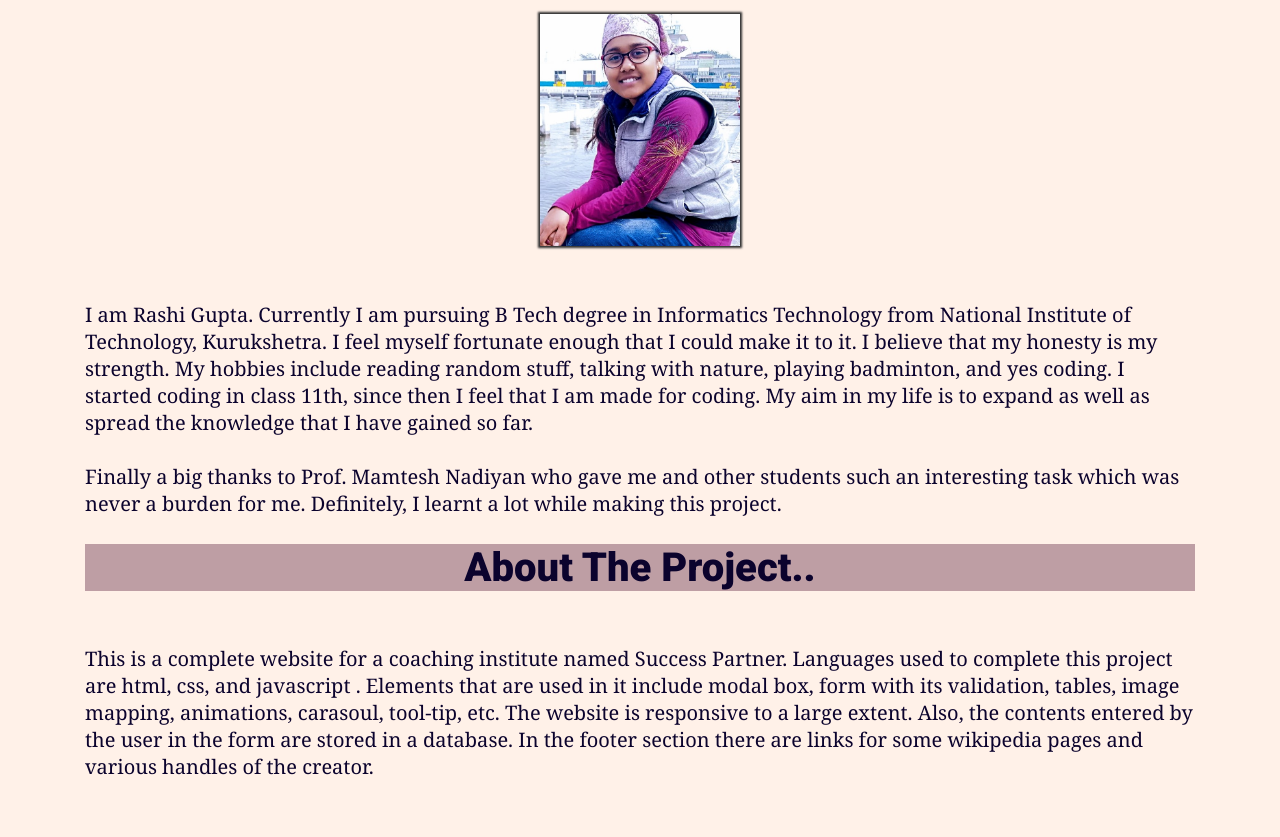
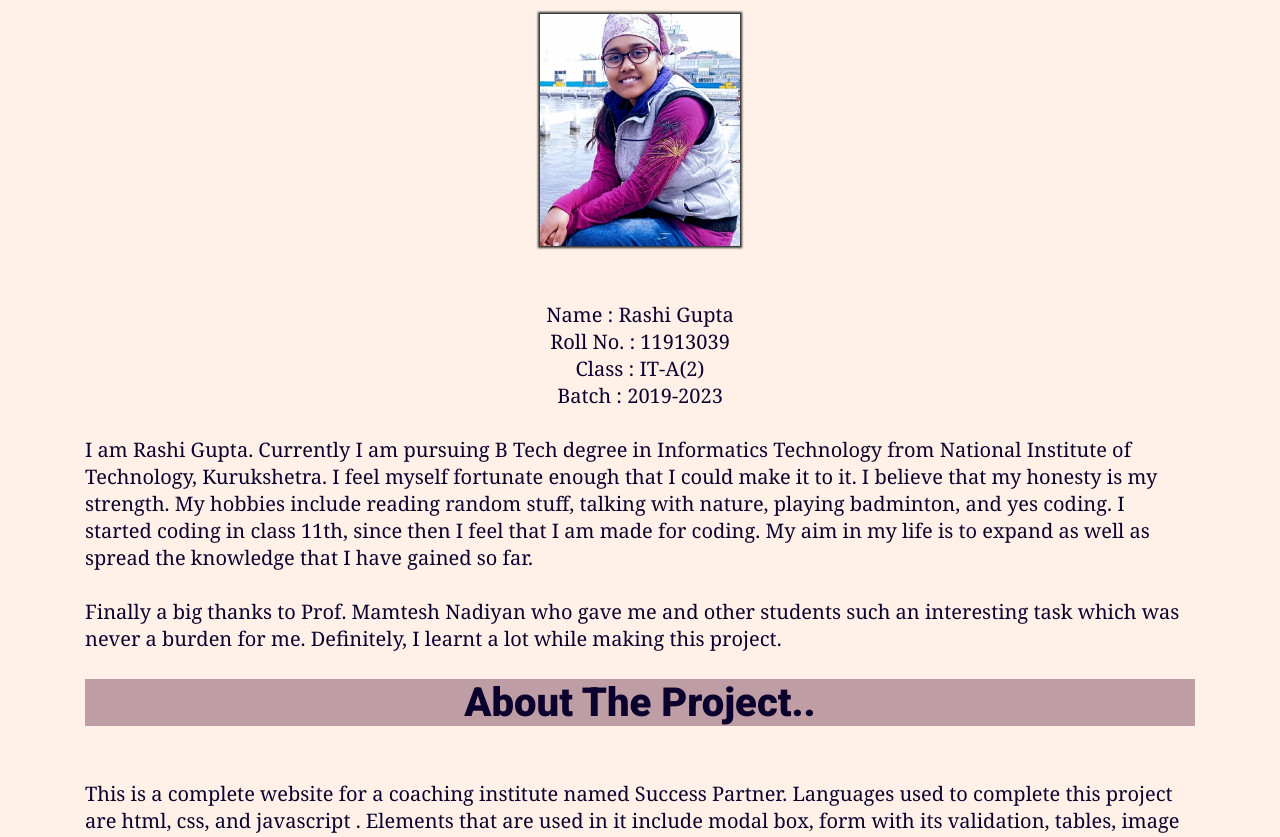
Before and after one commit to rashigupta01/coaching-website, a plain HTML site: page about.html in a window 1280 px wide. Shown: the part 240-1077 px from the top of the page. Drawn offline with Linux system fonts and the light colour scheme.

Commit message:
basic info added

```diff
--- a/about.html
+++ b/about.html
@@ -40,7 +40,7 @@
 <div class = "section" style="padding:70px;">
 <div class="sub_hed" style="background-color:rgb(92,34,60,.4);text-align:center">Website Creator : RASHI GUPTA</div><br><br>
 <center><img src="images/me3.jpeg" style="box-shadow:0px 0px 2px 2px rgb(50,50,50);width:200px"></center><br><br>
-<div class="sub_hed_description" style="font-family:Georgia">
+<div class="sub_hed_description" style="font-family:Georgia"><center>Name : Rashi Gupta<br>Roll No. : 11913039<br>Class : IT-A(2)<br>Batch : 2019-2023<br><br></center>
 I am Rashi Gupta. Currently I am pursuing B Tech degree in Informatics Technology from National Institute of Technology,
  Kurukshetra. I feel myself fortunate enough that I could make it to it. I believe that my honesty is my strength.
  My hobbies include reading random stuff, talking with nature, playing badminton, and yes coding. I started coding in class
```
